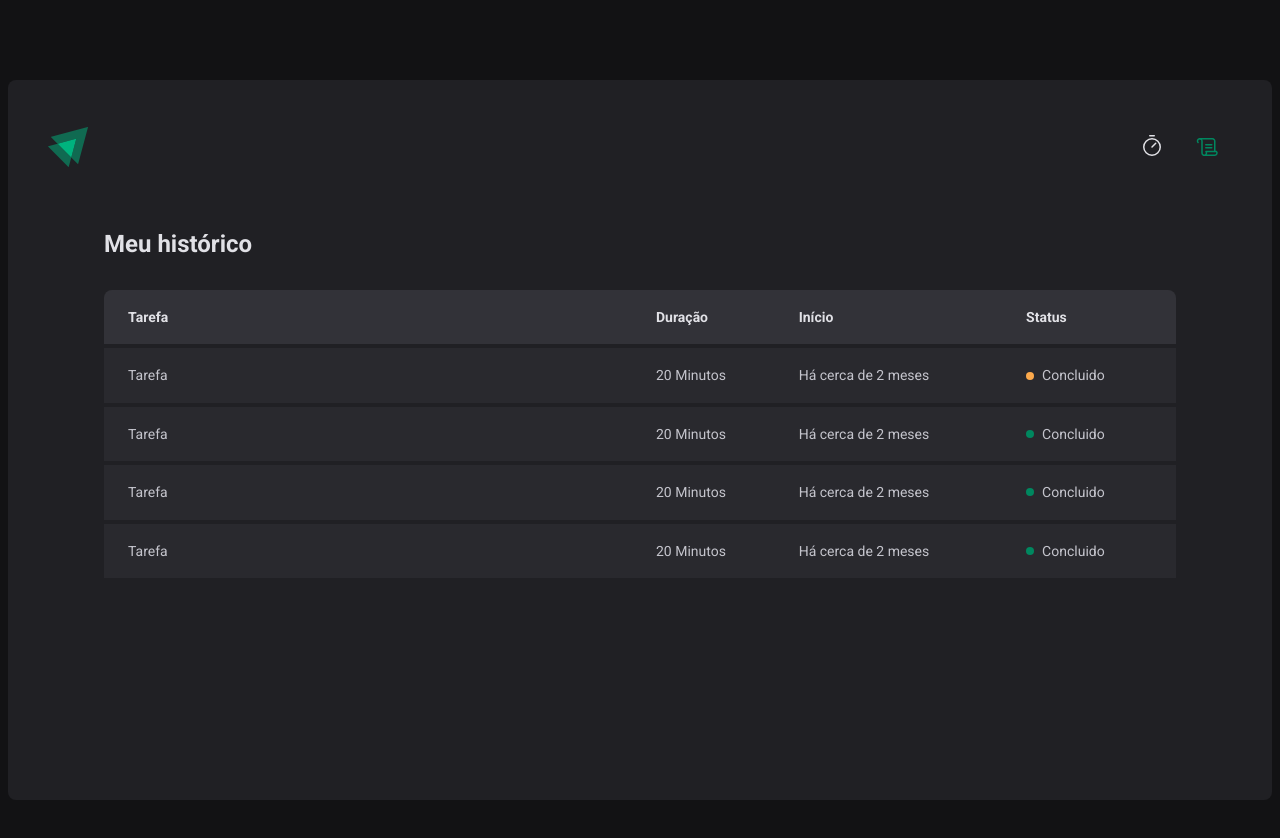
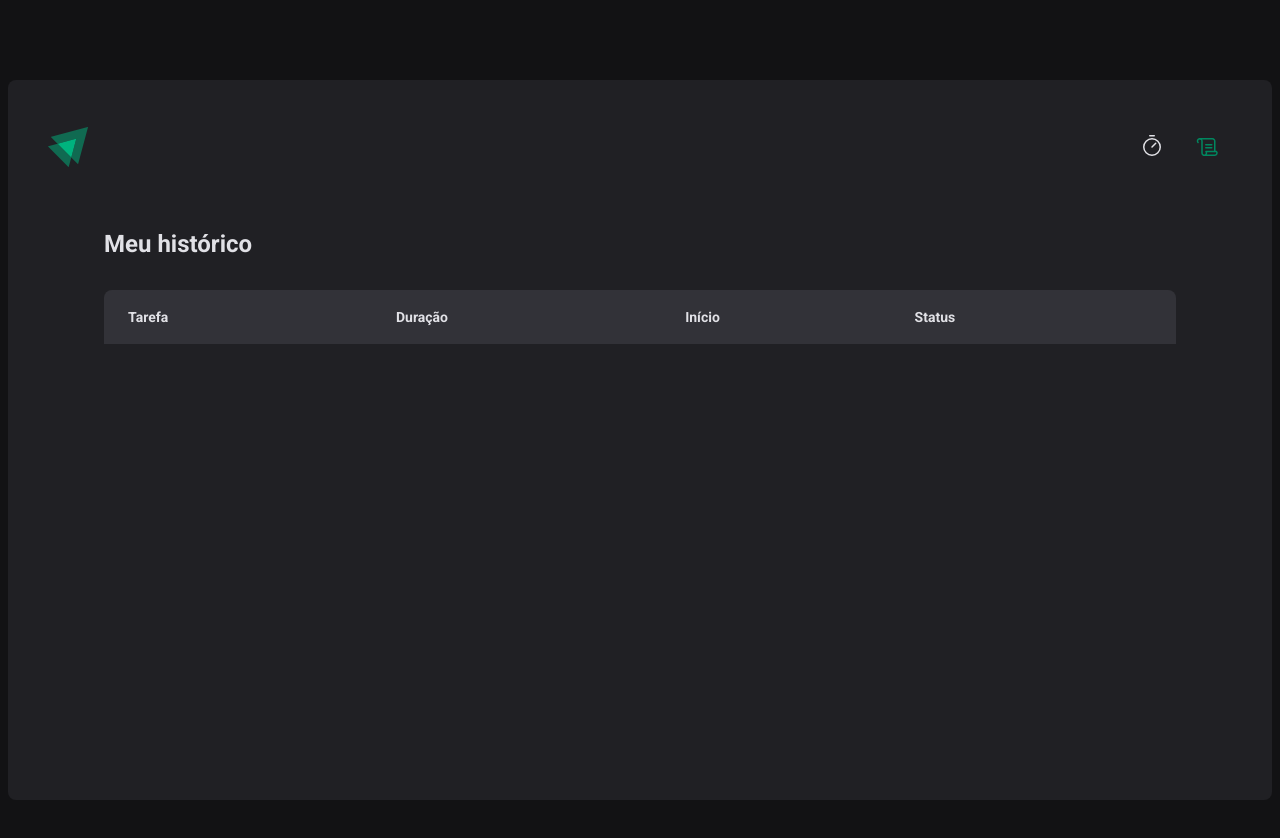
Before and after one commit to xCall/pomodoro, a React (Vite) app: page /history in a window 1280 px wide. Shown: the top 838 px of the page. Built offline with nearby package versions, Linux system fonts and the light colour scheme.

Commit message:
projeto qse finalizado

```diff
--- a/src/contexts/CyclesContext.tsx
+++ b/src/contexts/CyclesContext.tsx
@@ -15,6 +15,7 @@
 }
 
 interface CyclesContextType {
+  cycles: Cycle[]
   activeCycle: Cycle | undefined
   activeCycleId: string | null
   amountSecondsPassed: number
@@ -66,8 +67,6 @@
     setCycles((state) => [...state, newCycle])
     setActiveCycleId(id)
     setAmoutSecondsPassed(0)
-
-    // reset()
   }
 
   function intrerruptCurrentCycle() {
@@ -85,6 +84,7 @@
   return (
     <CyclesContext.Provider
       value={{
+        cycles,
         activeCycle,
         activeCycleId,
         markCurrentCycleAsFinished,
--- a/src/pages/History/index.tsx
+++ b/src/pages/History/index.tsx
@@ -1,10 +1,14 @@
+import { formatDistanceToNow } from 'date-fns'
+import ptBR from 'date-fns/locale/pt-BR'
+import { useContext } from 'react'
+import { CyclesContext } from '../../contexts/CyclesContext'
 import { HistoryContainer, HistoryList, Status } from './styles'
 
 export function History() {
+  const { cycles } = useContext(CyclesContext)
   return (
     <HistoryContainer>
       <h1>Meu histórico</h1>
-
       <HistoryList>
         <table>
           <thead>
@@ -16,39 +20,31 @@
             </tr>
           </thead>
           <tbody>
-            <tr>
-              <td>Tarefa</td>
-              <td>20 Minutos</td>
-              <td>Há cerca de 2 meses</td>
-
-              <td>
-                <Status statusColor="yellow">Concluido</Status>
-              </td>
-            </tr>
-            <tr>
-              <td>Tarefa</td>
-              <td>20 Minutos</td>
-              <td>Há cerca de 2 meses</td>
-              <td>
-                <Status statusColor="green">Concluido</Status>
-              </td>
-            </tr>
-            <tr>
-              <td>Tarefa</td>
-              <td>20 Minutos</td>
-              <td>Há cerca de 2 meses</td>
-              <td>
-                <Status statusColor="green">Concluido</Status>
-              </td>
-            </tr>
-            <tr>
-              <td>Tarefa</td>
-              <td>20 Minutos</td>
-              <td>Há cerca de 2 meses</td>
-              <td>
-                <Status statusColor="green">Concluido</Status>
-              </td>
-            </tr>
+            {cycles.map((cycle) => {
+              return (
+                <tr key={cycle.id}>
+                  <td>{cycle.task}</td>
+                  <td>{cycle.minutesAmount} minutos</td>
+                  <td>
+                    {formatDistanceToNow(cycle.startDate, {
+                      addSuffix: true,
+                      locale: ptBR,
+                    })}
+                  </td>
+                  <td>
+                    {cycle.finishedDate && (
+                      <Status statusColor="green">Concluído</Status>
+                    )}
+                    {cycle.interruptedDate && (
+                      <Status statusColor="red">Interrompido</Status>
+                    )}
+                    {!cycle.interruptedDate && !cycle.finishedDate && (
+                      <Status statusColor="yellow">Em andamento</Status>
+                    )}
+                  </td>
+                </tr>
+              )
+            })}
           </tbody>
         </table>
       </HistoryList>
--- a/src/pages/Home/components/NewCycleForm/index.tsx
+++ b/src/pages/Home/components/NewCycleForm/index.tsx
@@ -30,8 +30,8 @@
         id="minutesAmount"
         placeholder="00"
         disabled={!!activeCycle}
-        step={1}
-        min={1}
+        step={5}
+        min={5}
         max={60}
         {...register('minutesAmount', { valueAsNumber: true })}
       />
--- a/src/pages/Home/index.tsx
+++ b/src/pages/Home/index.tsx
@@ -39,9 +39,14 @@
   const task = watch('task')
   const isSubmitDisbled = !task
 
+  function handleCreateNewCycle(data: NewCycleFormData) {
+    createNewCycle(data)
+    reset()
+  }
+
   return (
     <HomeContainer>
-      <form onSubmit={handleSubmit(createNewCycle)} action="">
+      <form onSubmit={handleSubmit(handleCreateNewCycle)} action="">
         <FormProvider {...newCycleForm}>
           <NewCycleForm />
         </FormProvider>
```
